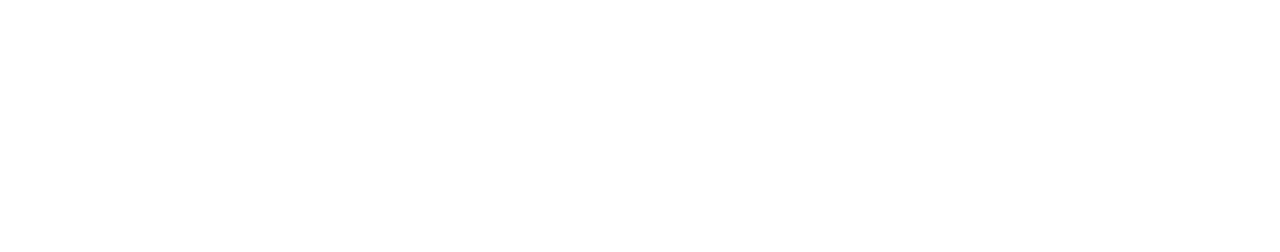
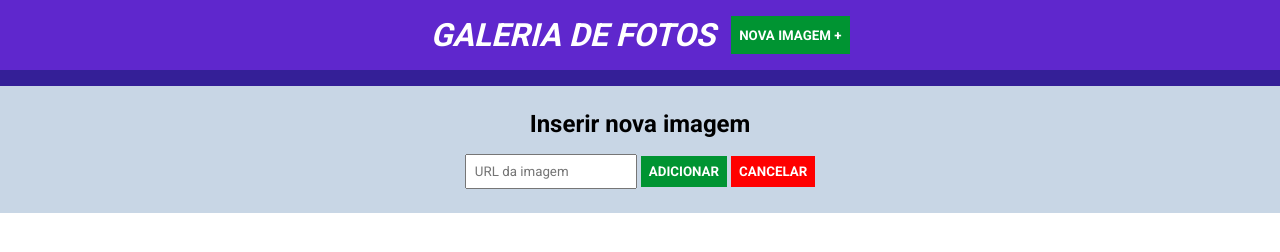
Before and after one commit to LopesA95/galeria-de-imagens, a plain HTML site: page index.html in a window 1280 px wide. Drawn offline with nearby package versions, Linux system fonts and the light colour scheme.

Commit message:
:pushpin: feat: inclusão de css e jQuery

```diff
--- a/index.html
+++ b/index.html
@@ -3,15 +3,29 @@
 
 <head>
   <meta charset="UTF-8">
+  <link rel="preconnect" href="https://fonts.googleapis.com">
+  <link rel="preconnect" href="https://fonts.gstatic.com" crossorigin>
+
   <meta name="viewport" content="width=device-width, initial-scale=1.0">
   <title>jQuery</title>
-  <link rel="preconnect" href="https://fonts.googleapis.com">
-  <link rel="preconnect" href="https://fonts.gstatic.com" crossorigin>
   <link href="https://fonts.googleapis.com/css2?family=Roboto:wght@400;700&display=swap" rel="stylesheet">
+  <link rel="stylesheet" href="main.css">
 </head>
 
 <body>
 
+  <header>
+    <h1>Galeria de fotos</h1>
+    <button type="submit">Nova imagem +</button>
+  </header>
+  <form>
+    <h2>Inserir nova imagem</h2>
+    <input type="url" required placeholder="URL da imagem">
+    <button type="submit">Adicionar</button>
+    <button id="botao-cancelar" type="reset">Cancelar</button>
+  </form>
+  <script src="https://code.jquery.com/jquery-3.7.1.min.js"></script>
+  <script src="main.js"></script>
 </body>
 
 </html>
--- /dev/null
+++ b/main.css
@@ -0,0 +1,48 @@
+* {
+  margin: 0;
+  padding: 0;
+  box-sizing: border-box;
+  font-family: 'Roboto', sans-serif;
+}
+
+header {
+  background-color: #5f27cd;
+  padding: 16px 0;
+  color: #fff;
+
+  display: flex;
+  border-bottom: 16px solid #341f97;
+  justify-content: center;
+  text-transform: uppercase;
+  font-style: italic;
+}
+
+header button {
+  margin-left: 16px;
+}
+form {
+  background-color: #c8d6e5;
+  padding: 24px 0;
+  text-align: center;
+}
+
+form h2 {
+  margin-bottom: 16px;
+}
+
+input, button {
+  padding: 8px;
+}
+
+button {
+  background-color: #009432;
+  border: none;
+  cursor: pointer;
+  font-weight: bold;
+  text-transform: uppercase;
+  color: #fff;
+}
+
+#botao-cancelar {
+  background-color: red;
+}
--- /dev/null
+++ b/main.js
@@ -0,0 +1,3 @@
+$(document).ready(function() {
+  $('header button')
+})
```
